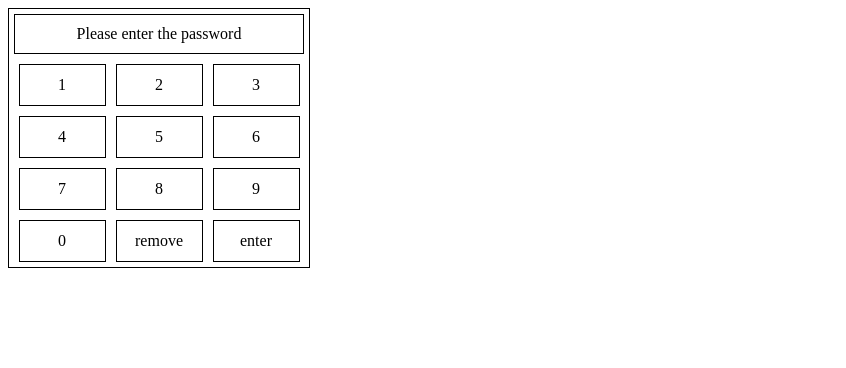
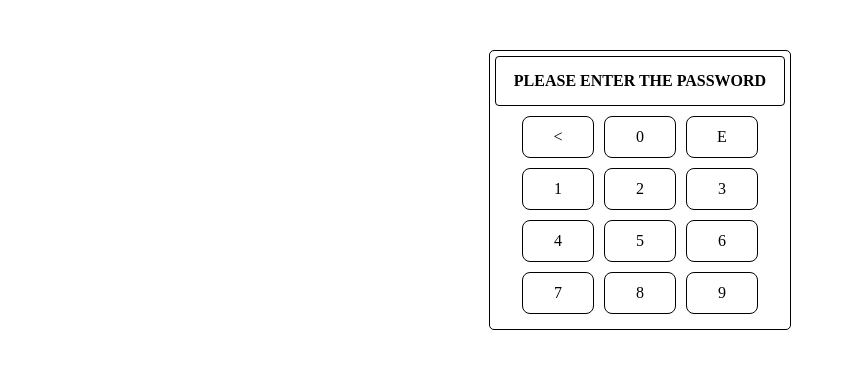
Before and after one commit to emmarrat/Simple-password-checker, a React (Create React App) app: page / in a window 1280 px wide. Shown: the top 368 px of the page, without its empty margins (0-846 px from the left). Built offline with nearby package versions, Linux system fonts and the light colour scheme.

Commit message:
Added some css styles
Also fixed tabs and spaces

```diff
--- a/src/App.css
+++ b/src/App.css
@@ -1,38 +1,5 @@
 .App {
-  text-align: center;
+  display: flex;
+  justify-content: center;
+  margin-top: 50px;
 }
-
-.App-logo {
-  height: 40vmin;
-  pointer-events: none;
-}
-
-@media (prefers-reduced-motion: no-preference) {
-  .App-logo {
-    animation: App-logo-spin infinite 20s linear;
-  }
-}
-
-.App-header {
-  background-color: #282c34;
-  min-height: 100vh;
-  display: flex;
-  flex-direction: column;
-  align-items: center;
-  justify-content: center;
-  font-size: calc(10px + 2vmin);
-  color: white;
-}
-
-.App-link {
-  color: #61dafb;
-}
-
-@keyframes App-logo-spin {
-  from {
-    transform: rotate(0deg);
-  }
-  to {
-    transform: rotate(360deg);
-  }
-}
--- a/src/containers/PassChecker/PassChecker.css
+++ b/src/containers/PassChecker/PassChecker.css
@@ -1,11 +1,18 @@
 .pass-checker {
     width: 300px;
     border: 1px solid black;
+    border-radius: 5px;
+    padding-bottom: 10px;
+
 }
 .display {
-    padding: 10px 0;
+    padding: 15px 5px;
     border: 1px solid black;
+    border-radius: 4px;
     margin: 5px;
+    font-weight: bold;
+    text-align: center;
+    text-transform: uppercase;
 }
 .buttons-wrapper {
     display: flex;
@@ -16,16 +23,28 @@
     display: flex;
     align-items: center;
     justify-content: center;
-    width: 85px;
+    width: 70px;
     height: 40px;
     border: 1px solid black;
+    border-radius: 8px;
     margin: 5px;
+    cursor: pointer;
+}
+
+.button:active {
+    box-shadow: inset 0 0 8px 2px #989595;
 }
 
 .correct {
     background: green;
+    color: white;
 }
 
 .wrong {
     background: red;
+    color: white;
 }
+
+.remove {
+    order: -1;
+}
--- a/src/containers/PassChecker/PassChecker.tsx
+++ b/src/containers/PassChecker/PassChecker.tsx
@@ -12,11 +12,12 @@ const PassChecker = () => {
 
   let displayContent = <div className="display">{display.map(() => '*')}</div>;
 
-  if(display.length === 0) {
+  if (display.length === 0) {
     displayContent = <div className="display">Please enter the password</div>
   }
-  if(passStatus !== null) {
-    displayContent = <div className={passStatus ? "correct display" : "wrong display"}>{passStatus ? 'Correct password!' : 'Wrong password!'}</div>
+  if (passStatus !== null) {
+    displayContent = <div
+      className={passStatus ? "correct display" : "wrong display"}>{passStatus ? 'Correct password!' : 'Wrong password!'}</div>
   }
 
   return (
@@ -24,12 +25,12 @@ const PassChecker = () => {
       {displayContent}
       <div className="buttons-wrapper">
         {digits.map((digit, index) => (
-            <div onClick={() => dispatch(result(index))} className="button" key={digit}>{digit}</div>
+          <div onClick={() => dispatch(result(index))} style={{order: digits[index]}} className="button"
+               key={digit}>{digit}</div>
         ))}
-        <div onClick={() => dispatch(remove())} className="button">remove</div>
-        <div onClick={() => dispatch(checkResult())} className="button">enter</div>
+        <div onClick={() => dispatch(remove())} className="button remove">{"<"}</div>
+        <div onClick={() => dispatch(checkResult())} className="button">E</div>
       </div>
-
     </div>
   );
 };
--- a/src/containers/PassChecker/passCheckerSlice.ts
+++ b/src/containers/PassChecker/passCheckerSlice.ts
@@ -19,7 +19,7 @@ export const passCheckerSlice = createSlice({
   initialState,
   reducers: {
     result: (state, action: PayloadAction<number>) => {
-      if(state.result.length < 4) {
+      if (state.result.length < 4) {
         state.result.push(state.digits[action.payload]);
       }
     },
```
